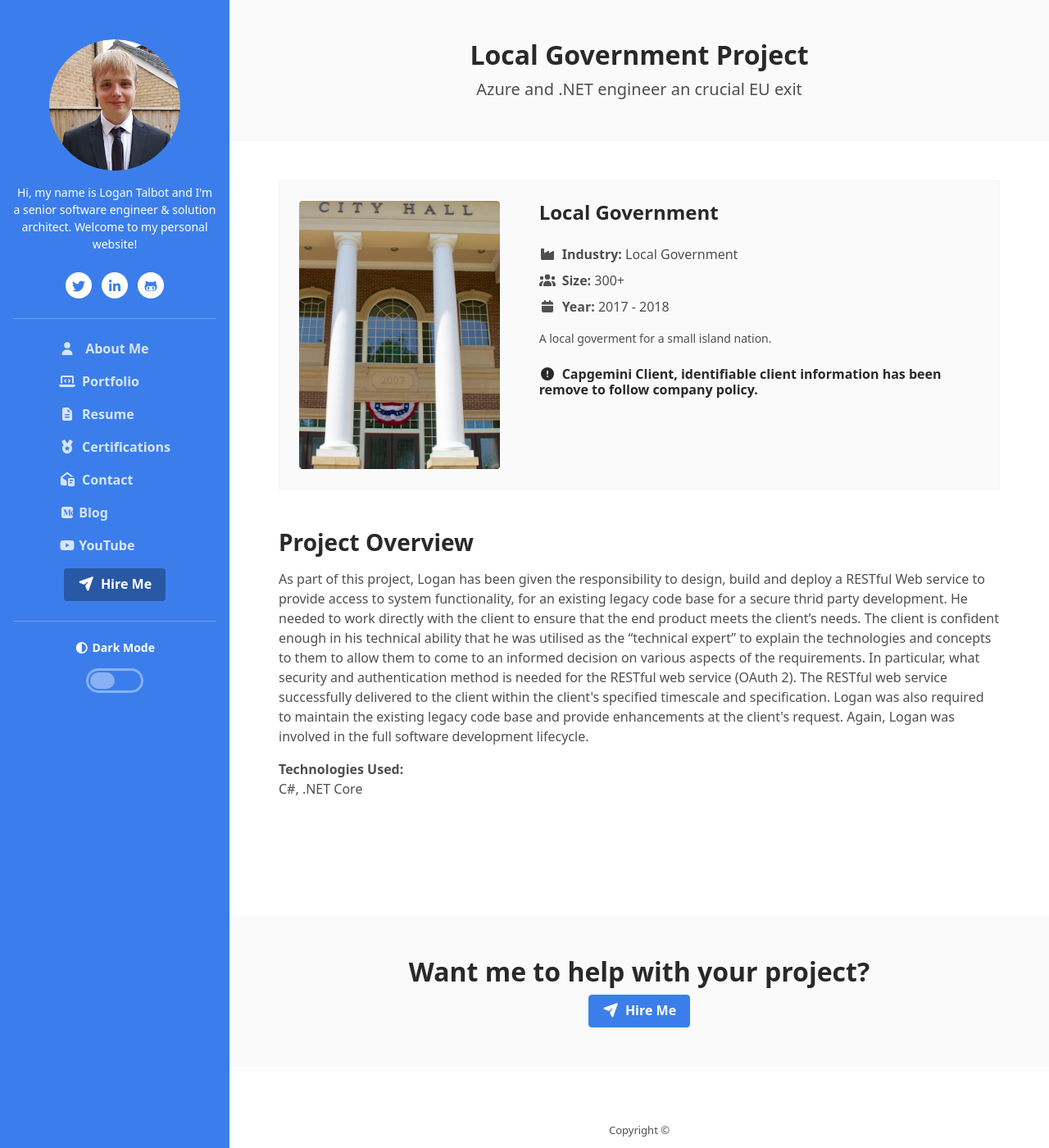
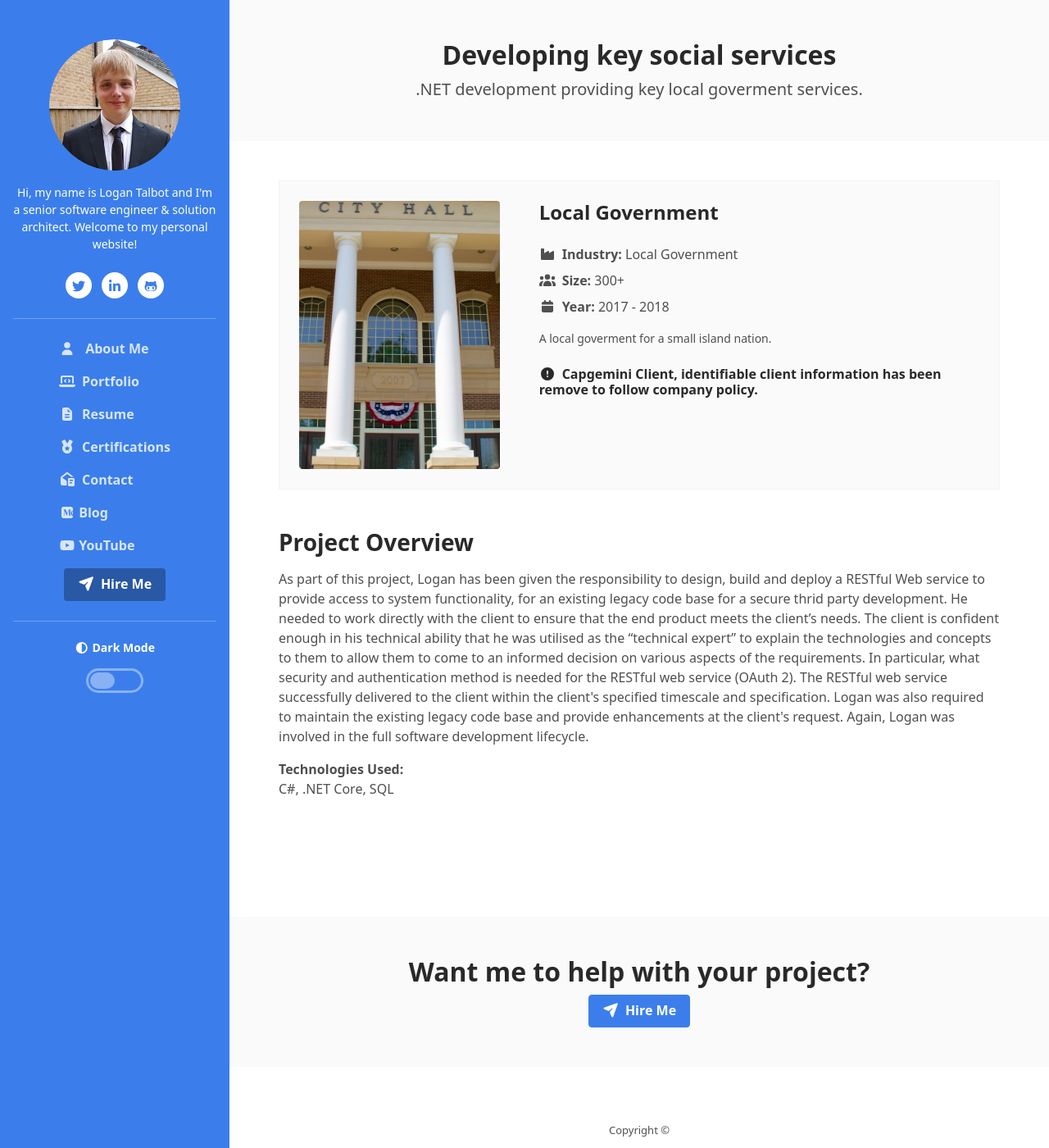
Before and after one commit to LoganDavidTalbot/logandavidtalbot.github.io, a Jekyll site: the page built from projects/local-government-project.html, in a window 1280 px wide and 1400 px high. Shown: the whole window at 82% size. Built offline with Jekyll 4.4.1, drawn with Linux system fonts in a browser that asks for light colours; nearby versions of some CDN libraries; library files that are not in the unit come from our copies.

Commit message:
Updating titles of projects

```diff
--- a/projects/local-government-project.html
+++ b/projects/local-government-project.html
@@ -1,8 +1,8 @@
 ---
-title: Local Government Project
+title: Developing key social services
 layout: project
 industry: Local Government
-projectIntro: Azure and .NET engineer an crucial EU exit
+projectIntro: .NET development providing key local goverment services.
 size: 300+
 clientName: Local Government
 clientDescription: A local goverment for a small island nation.
@@ -28,7 +28,7 @@ yearEnd: 2018
 	</p>
 	<p>
 		<strong>Technologies Used:</strong><br/>
-		C#, .NET Core
+		C#, .NET Core, SQL
 	</p>
 </div>
 <!--//project-section-->
```
